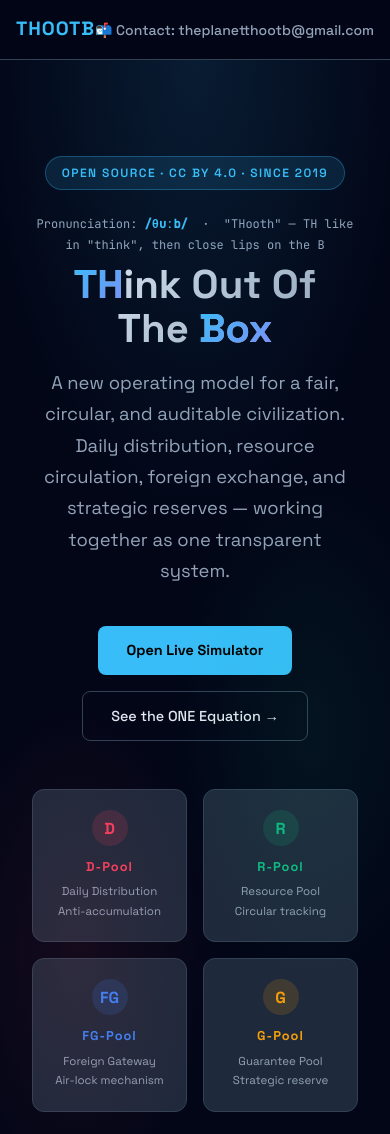
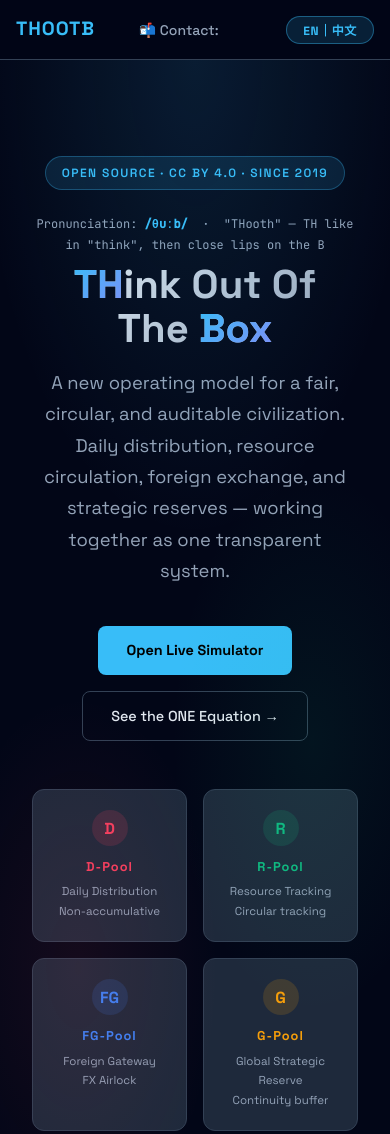
Before and after one commit to ChinSookLing/THOOTB, a plain HTML site: page index.html in a window 390 px wide. Shown: the top 1134 px of the page. Drawn offline with Linux system fonts and the light colour scheme.

Commit message:
Mobile NAV: hide email on small screens, keep Contact icon + EN|中文 button

```diff
--- a/index.html
+++ b/index.html
@@ -324,6 +324,7 @@
   @media (max-width: 768px) {
     nav { padding: 0 1rem; }
     .nav-links { display: none; }
+    .nav-contact-email { display: none; }
     .pool-strip { grid-template-columns: repeat(2, 1fr); }
     .card-grid-2, .card-grid-3 { grid-template-columns: 1fr; }
     .stats-row { grid-template-columns: repeat(2, 1fr); }
@@ -477,7 +478,7 @@
     <li><a href="#books" data-i18n="nav.books">Books</a></li>
     <li><a href="https://github.com/ChinSookLing/THOOTB" target="_blank"><span class="nav-badge">GitHub</span></a></li>
   </ul>
-  <li style="list-style:none;white-space:nowrap;"><span style="color:var(--muted);font-size:0.875rem;font-weight:500;">📬 <span data-i18n="nav.contact">Contact</span>: <span style="user-select:all;cursor:text;">theplanetthootb@gmail.com</span></span></li>
+  <li style="list-style:none;white-space:nowrap;" class="nav-contact"><span style="color:var(--muted);font-size:0.875rem;font-weight:500;">📬 <span data-i18n="nav.contact">Contact</span>: <span class="nav-contact-email" style="user-select:all;cursor:text;">theplanetthootb@gmail.com</span></span></li>
   <button id="lang-toggle" onclick="toggleLang()" style="
     background:rgba(56,189,248,0.15);
     border:1px solid rgba(56,189,248,0.4);
@@ -513,22 +514,22 @@
     <div class="pool-card">
       <div class="pool-dot d-color">D</div>
       <div class="pool-name" style="color:var(--d)">D-Pool</div>
-      <div class="pool-desc">Daily Distribution<br>Anti-accumulation</div>
+      <div class="pool-desc">Daily Distribution<br>Non-accumulative</div>
     </div>
     <div class="pool-card">
       <div class="pool-dot r-color">R</div>
       <div class="pool-name" style="color:var(--r)">R-Pool</div>
-      <div class="pool-desc">Resource Pool<br>Circular tracking</div>
+      <div class="pool-desc">Resource Tracking<br>Circular tracking</div>
     </div>
     <div class="pool-card">
       <div class="pool-dot fg-color">FG</div>
       <div class="pool-name" style="color:var(--fg)">FG-Pool</div>
-      <div class="pool-desc">Foreign Gateway<br>Air-lock mechanism</div>
+      <div class="pool-desc">Foreign Gateway<br>FX Airlock</div>
     </div>
     <div class="pool-card">
       <div class="pool-dot g-color">G</div>
       <div class="pool-name" style="color:var(--g)">G-Pool</div>
-      <div class="pool-desc">Guarantee Pool<br>Strategic reserve</div>
+      <div class="pool-desc">Global Strategic Reserve<br>Continuity buffer</div>
     </div>
   </div>
 </div>
@@ -662,7 +663,7 @@
       </div>
     </div>
     <div class="card card-accent-r">
-      <span class="tag tag-r" data-i18n="pools.tagR">R-Pool · Resource Pool</span>
+      <span class="tag tag-r" data-i18n="pools.tagR">R-Pool · Resource Tracking</span>
       <h3 style="color:var(--r)"><span data-i18n="pools.h3.r">Material Resource Tracker</span></h3>
       <p><span data-i18n="pools.desc.r">Tracks all physical resources flowing through the zone. Imports replenish stock; exports reduce it. CHI determines how much consumed material re-enters the pool through recycling.</span></p>
       <div style="margin-top:1rem; font-size:0.78rem; color:var(--muted); font-family:'JetBrains Mono',monospace;">
@@ -673,7 +674,7 @@
     </div>
     <div class="card card-accent-fg">
       <span class="tag tag-fg" data-i18n="pools.tagFG">FG-Pool · Foreign Gateway</span>
-      <h3 style="color:var(--fg)"><span data-i18n="pools.h3.fg">Air-Lock Mechanism</span></h3>
+      <h3 style="color:var(--fg)"><span data-i18n="pools.h3.fg">Foreign Gateway Pool</span></h3>
       <p><span data-i18n="pools.desc.fg">Isolates the internal TH economy from external USD shocks. Trade surpluses flow 30% here; deficits draw exclusively from FG-Pool. Identified as the system's most vulnerable pool.</span></p>
       <div style="margin-top:1rem; font-size:0.78rem; color:var(--muted); font-family:'JetBrains Mono',monospace;">
         <span data-i18n="pools.stats.fg">Holds: USD (FC)<br>
@@ -682,7 +683,7 @@
       </div>
     </div>
     <div class="card card-accent-g">
-      <span class="tag tag-g" data-i18n="pools.tagG">G-Pool · Guarantee Pool</span>
+      <span class="tag tag-g" data-i18n="pools.tagG">G-Pool · Global Strategic Reserve</span>
       <h3 style="color:var(--g)"><span data-i18n="pools.h3.g">Strategic Reserve and Continuity Buffer</span></h3>
       <p><span data-i18n="pools.desc.g">Receives 70% of trade surpluses. Funds government operations, public goods, and crisis response. In 100K validation: 260+ months capacity (21+ years reserve).</span></p>
       <div style="margin-top:1rem; font-size:0.78rem; color:var(--muted); font-family:'JetBrains Mono',monospace;">
```
